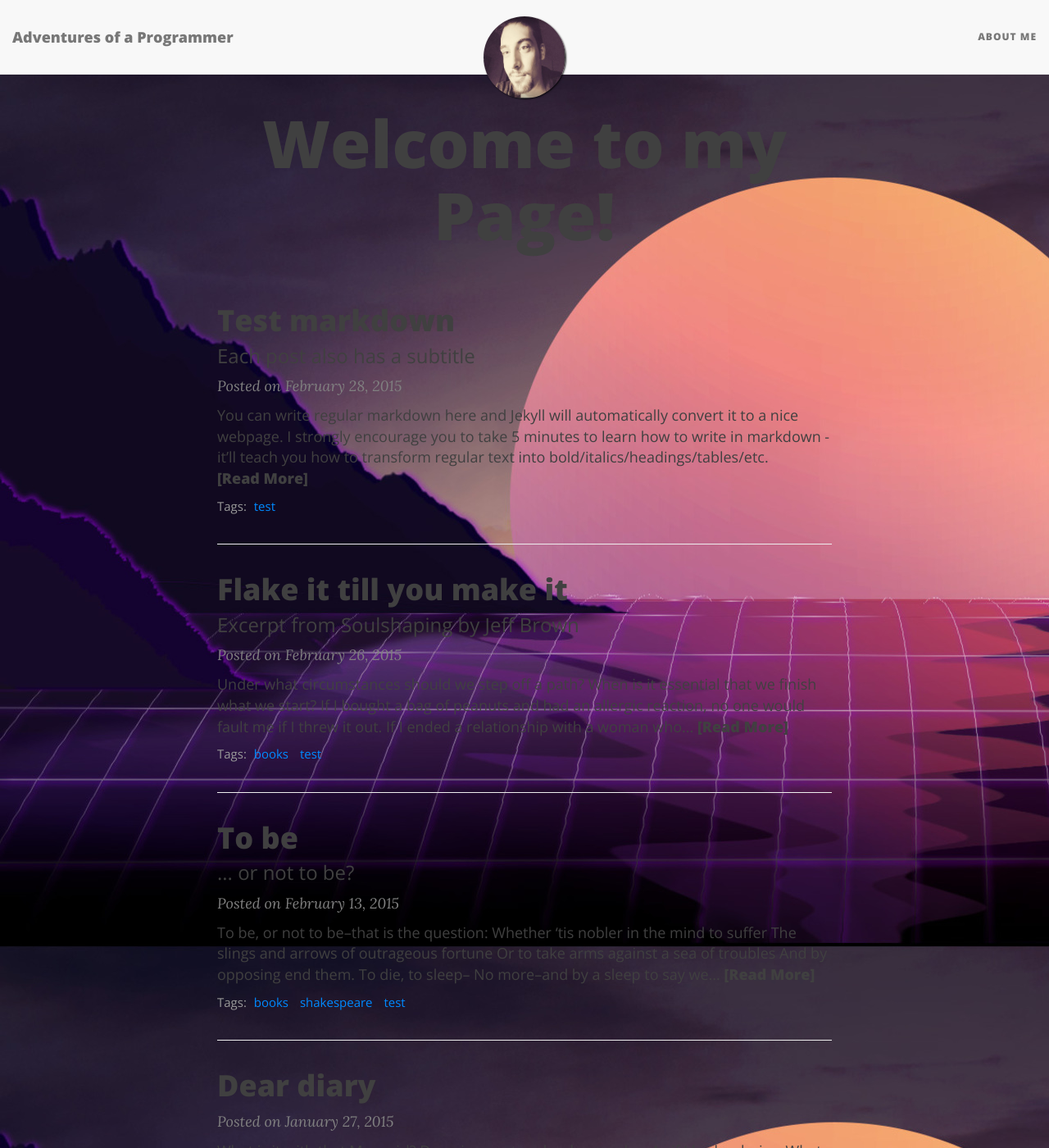
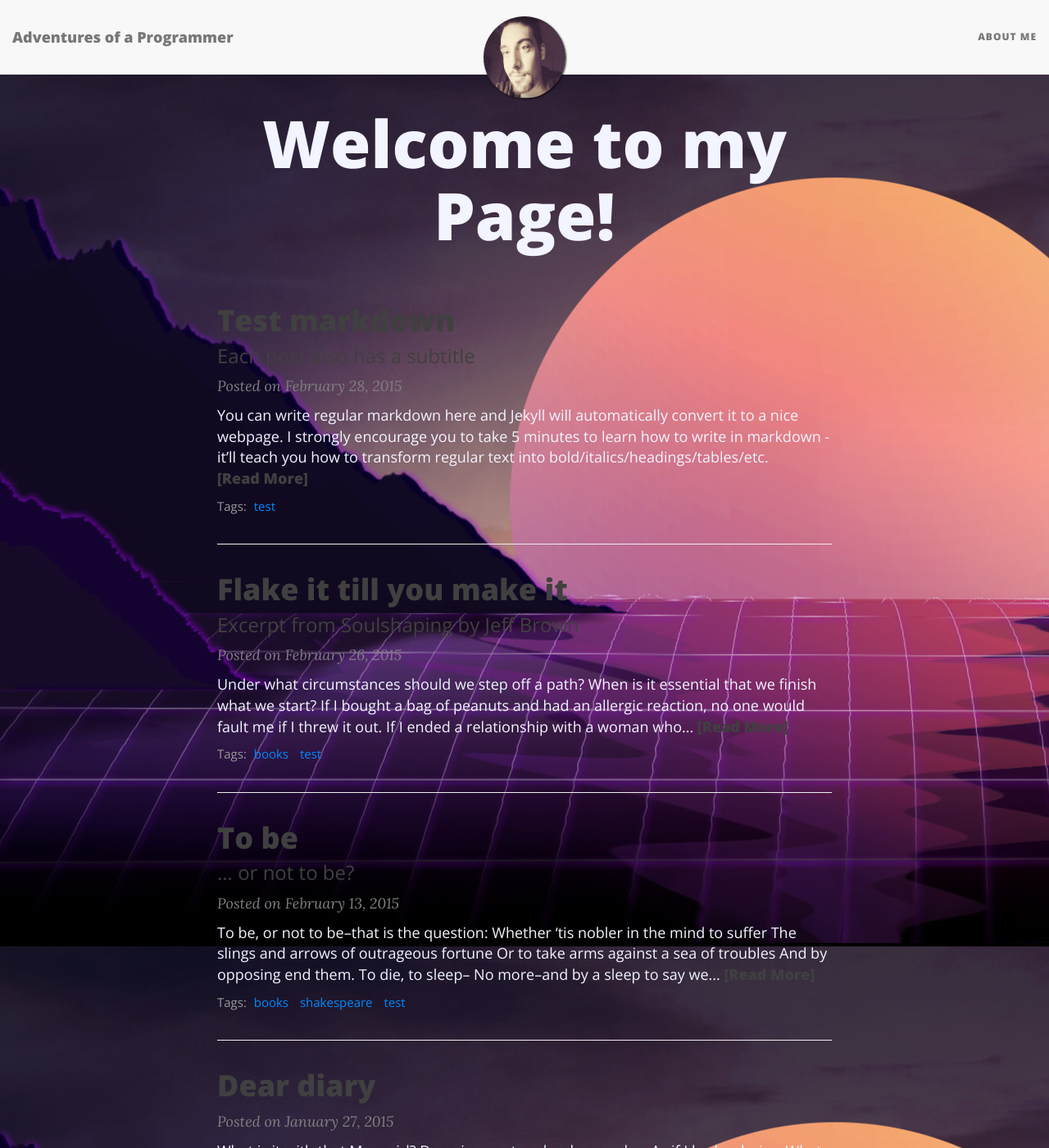
Before and after one commit to SpyrosMouselinos/SpyrosMouselinos.github.io, a Jekyll site: the page built from index.html, in a window 1280 px wide and 1400 px high. Shown: the whole window at 82% size. Built offline with Jekyll 4.4.1, drawn with Linux system fonts in a browser that asks for light colours; nearby versions of some CDN libraries; the list of posts is cut into pages by our own code.

Commit message:
Update main.css

```diff
--- a/css/main.css
+++ b/css/main.css
@@ -9,7 +9,7 @@ layout: null
 body {
   font-family: 'Lora', 'Times New Roman', serif;
   font-size: 18px;
-  color: #404040;
+  color: #f2f4ff;
   position: relative;
   background-color: {{ site.page-col }};
   {% if site.page-img %}
```
